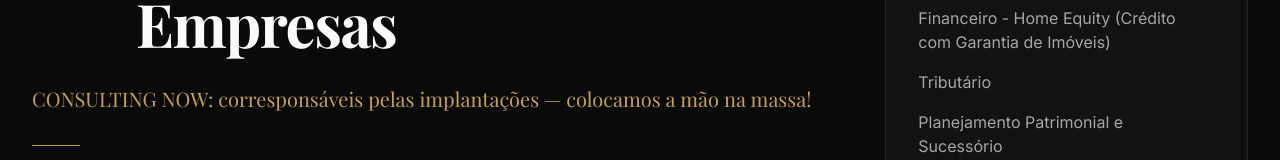
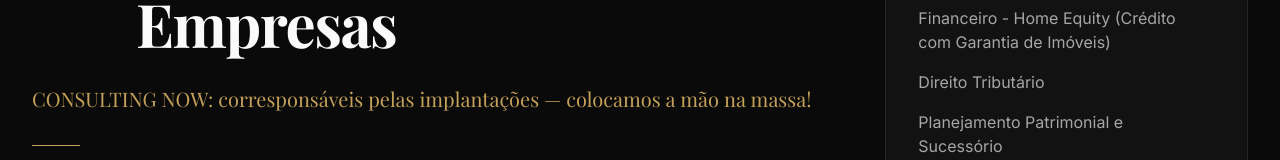
Before and after one commit to claudiofileto-lgtm/grupo-fileto-cdh77id9i, a React (Vite) app: page /areas/consultoria-gestao-empresarial in a window 1280 px wide. Shown: the part 431-591 px from the top of the page. Built offline with nearby package versions, Linux system fonts and the light colour scheme; a web font is replaced by a local one.

Commit message:
Atualiza título da área direito-tributario para 'Direito Tributário'

```diff
--- a/src/data/content.ts
+++ b/src/data/content.ts
@@ -401,7 +401,7 @@ export const practiceAreas: PracticeArea[] = [
   {
     id: '4',
     slug: 'direito-tributario',
-    title: 'Tributário',
+    title: 'Direito Tributário',
     icon: 'Landmark',
     description: 'Planejamento fiscal e defesa em execuções e autuações fiscais.',
     fullDescription:
```
Also changed, not shown: .skip.config.json.
